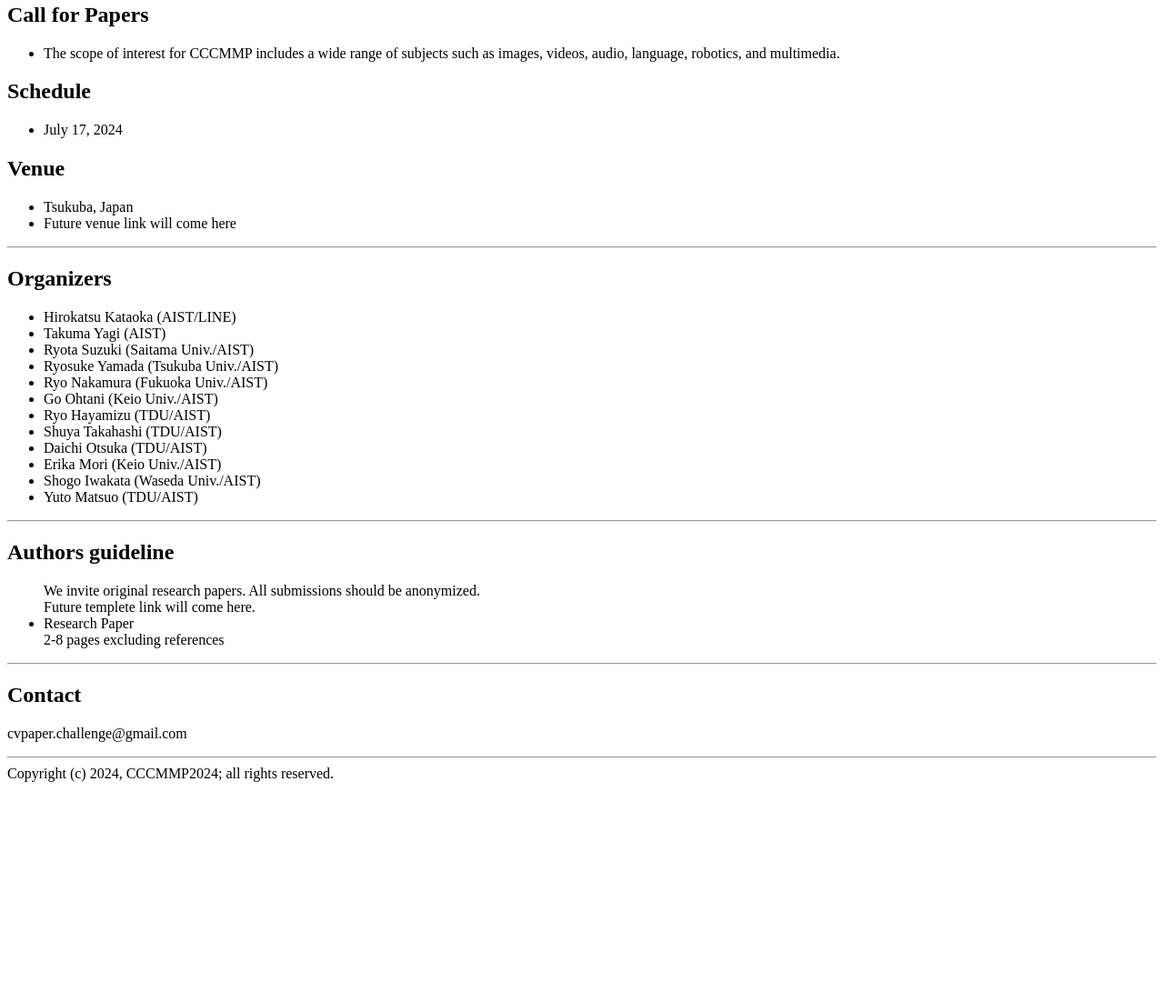
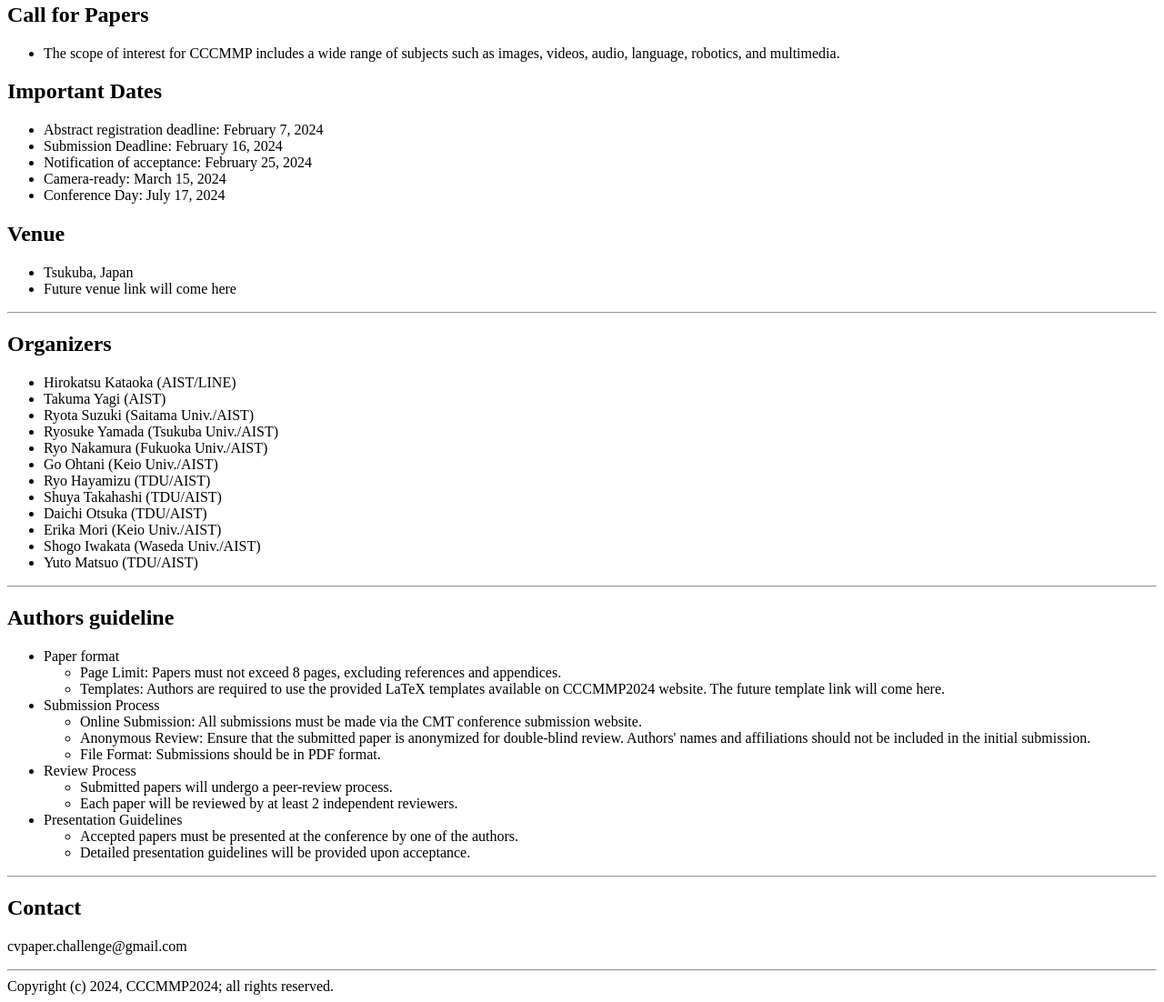
Before and after one commit to cvpaperchallenge/CCCMMP2024, a plain HTML site: page docs/index.html in a window 1280 px wide. Shown: the part 672-1774 px from the top of the page at 91% size. Before the commit the page ends 1540 px from the top, so only its background shows below. Drawn offline with nearby package versions, Linux system fonts and the light colour scheme.

Commit message:
feat: update authors guidline.

```diff
--- a/docs/index.html
+++ b/docs/index.html
@@ -26,9 +26,13 @@
                         <ul>
                             <li>The scope of interest for CCCMMP includes a wide range of subjects such as images, videos, audio, language, robotics, and multimedia.</li>
                         </ul>
-                        <h2 id=schedule>Schedule</h2>
+                        <h2 id=schedule>Important Dates</h2>
                         <ul>
-                            <li>July 17, 2024</li>
+                            <li>Abstract registration deadline: February 7, 2024</li>
+                            <li>Submission Deadline: February 16, 2024</li>
+                            <li>Notification of acceptance: February 25, 2024</li>
+                            <li>Camera-ready: March 15, 2024</li>
+                            <li>Conference Day: July 17, 2024</li>
                         </ul>
                         <h2 id=venue>Venue</h2>
                         <ul>
@@ -54,11 +58,27 @@
                         <hr>
                         <h2 id=affiliated-organizations>Authors guideline</h2>
                         <ul>
-                            We invite original research papers. All submissions should be anonymized. <br>
-                            Future templete link will come here.
-                            <li>Research Paper</li>
-                            2-8 pages excluding references
-
+                            <li>Paper format</li>
+                                <ul>
+                                    <li>Page Limit: Papers must not exceed 8 pages, excluding references and appendices.</li>
+                                    <li>Templates: Authors are required to use the provided LaTeX templates available on CCCMMP2024 website. The future template link will come here.</li>
+                                </ul>
+                            <li>Submission Process</li>
+                                <ul>
+                                    <li>Online Submission: All submissions must be made via the CMT conference submission website.</li>
+                                    <li>Anonymous Review: Ensure that the submitted paper is anonymized for double-blind review. Authors' names and affiliations should not be included in the initial submission.</li>
+                                    <li>File Format: Submissions should be in PDF format.</li>
+                                </ul>
+                            <li>Review Process</li>
+                                <ul>
+                                    <li>Submitted papers will undergo a peer-review process.</li>
+                                    <li>Each paper will be reviewed by at least 2 independent reviewers.</li>
+                                </ul>
+                            <li>Presentation Guidelines</li>
+                                <ul>
+                                    <li>Accepted papers must be presented at the conference by one of the authors.</li>
+                                    <li>Detailed presentation guidelines will be provided upon acceptance.</li>
+                                </ul>
                         </ul>
                         <hr>
                         <h2 id=contact>Contact</h2>
```
